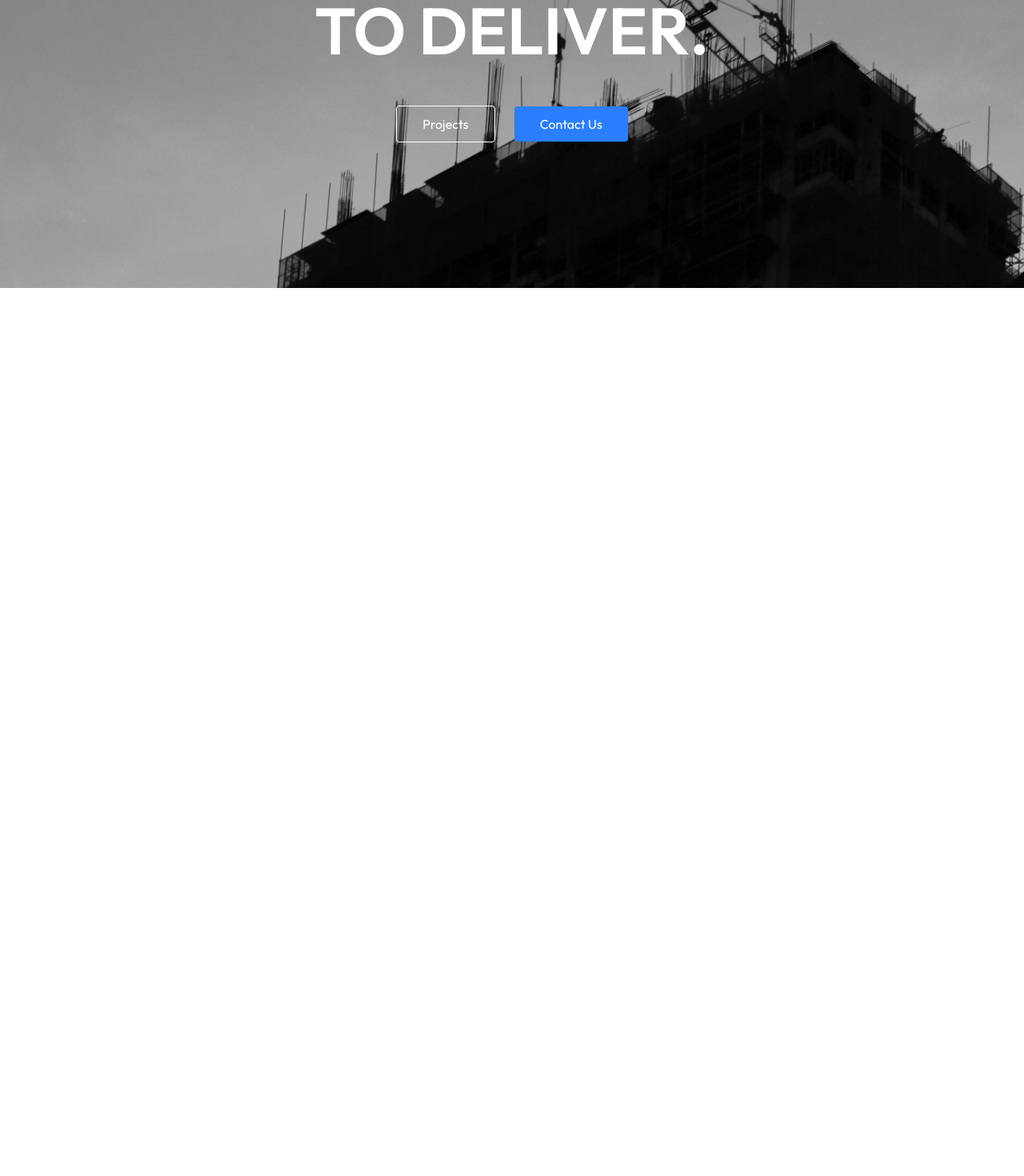
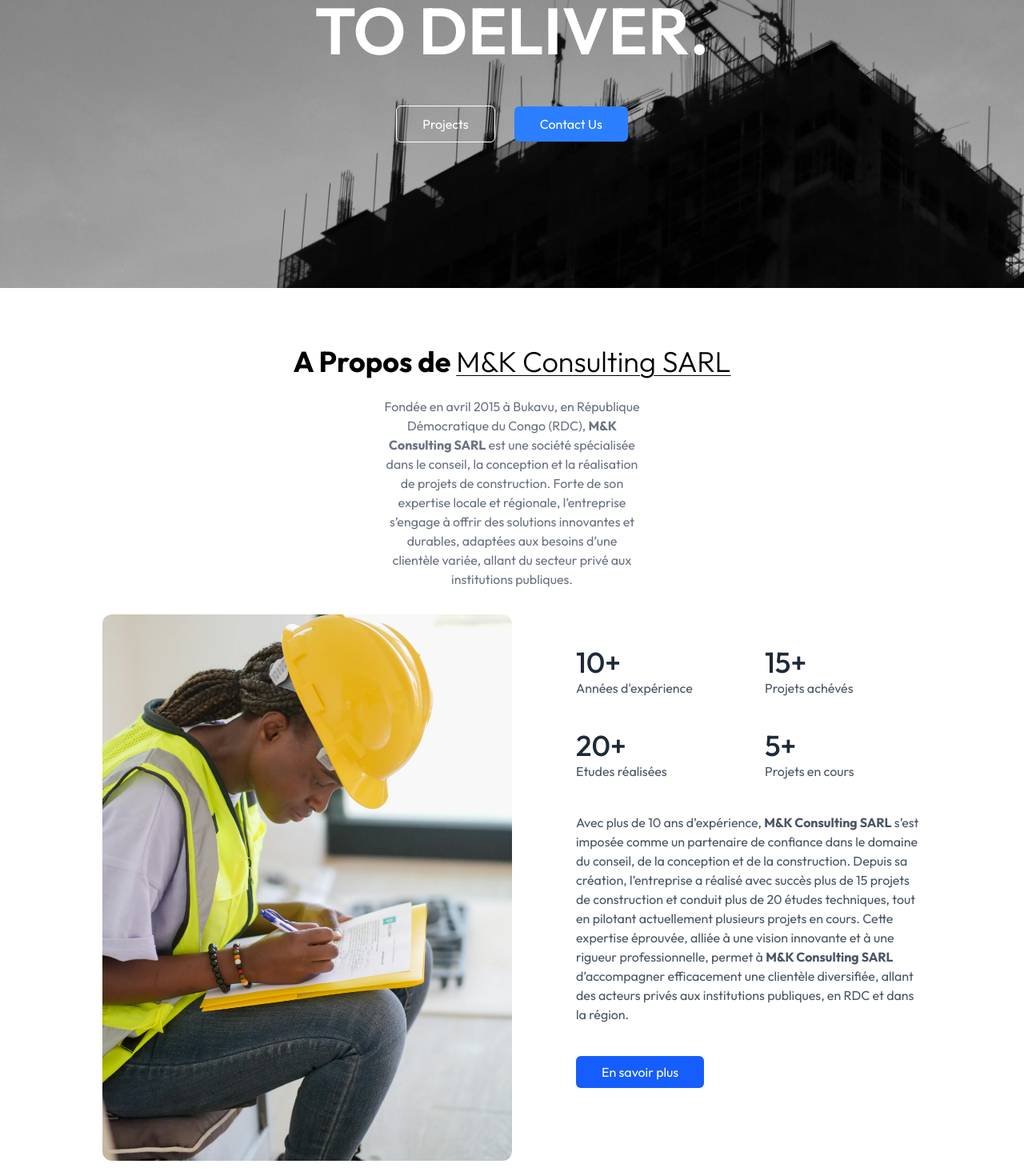
Before and after one commit to tipizzo/mkconsultingsarl, a React (Vite) app: page / in a window 1280 px wide. Shown: the part 440-1910 px from the top of the page at 80% size. Before the commit the page ends 816 px from the top, so only its background shows below. Built offline with nearby package versions, Linux system fonts and the light colour scheme.

Commit message:
Adding the about section

```diff
--- a/src/App.jsx
+++ b/src/App.jsx
@@ -1,10 +1,12 @@
 import React from 'react'
 import Header from './components/Header'
+import About from './components/About'
 
 const App = () => {
   return (
     <div className='w-full overflow-hidden'>
       <Header />
+      <About />
     </div>
   )
 }
--- a/src/assets/assets.js
+++ b/src/assets/assets.js
@@ -16,6 +16,7 @@
 import profile_img_1 from './profile_img_1.png'
 import profile_img_2 from './profile_img_2.png'
 import profile_img_3 from './profile_img_3.png'
+import worker from './worker.jpg'
 
 export const assets = {
     logo,
@@ -31,6 +32,7 @@
     project_img_4,
     left_arrow,
     right_arrow,
+    worker
 }
 
 export const projectsData = [
--- /dev/null
+++ b/src/components/About.jsx
@@ -0,0 +1,42 @@
+import React from 'react'
+import { assets } from '../assets/assets'
+
+const About = () => {
+    return (
+        <div className='flex flex-col items-center justify-center container mx-auto p-14 md:px-20 lg:px-32 w-full overflow-hidden' id="About">
+            <h1 className='text-2xl sm:text-4xl font-bold mb-6'>A Propos de <span className='underline underline-offset-4 decoration-1 under font-light'>M&K Consulting SARL</span></h1>
+            <p className='text-gray-500 max-w-80 text-center mb-8'>Fondée en avril 2015 à Bukavu, en République Démocratique du Congo (RDC), <b>M&K Consulting SARL</b> est une société spécialisée dans le conseil, la conception et la réalisation de projets de construction. Forte de son expertise locale et régionale, l’entreprise s’engage à offrir des solutions innovantes et durables, adaptées aux besoins d’une clientèle variée, allant du secteur privé aux institutions publiques.
+
+            </p>
+            <div className='flex flex-col md:flex-row items-center md:items-start md:gap-20'>
+                <img src={assets.worker} className='w-full sm:w-1/2 rounded-xl max-w-lg' alt="" />
+                <div className='flex flex-col items-center md:items-start mt-10 text-gray-600'>
+                    <div className='grid grid-cols-2 gap-6 md:gap-10 w-full 2xl:pr-28'>
+                        <div>
+                            <p className='text-4xl font-medium text-gray-800'>10+</p>
+                            <p>Années d'expérience</p>
+                        </div>
+                        <div>
+                            <p className='text-4xl font-medium text-gray-800'>15+</p>
+                            <p>Projets achévés</p>
+                        </div>
+                        <div>
+                            <p className='text-4xl font-medium text-gray-800'>20+</p>
+                            <p>Etudes réalisées</p>
+                        </div>
+                        <div>
+                            <p className='text-4xl font-medium text-gray-800'>5+</p>
+                            <p>Projets en cours</p>
+                        </div>
+                    </div>
+                    <p className='my-10 max-w-lg'>
+                        Avec plus de 10 ans d’expérience, <b>M&K Consulting SARL</b> s’est imposée comme un partenaire de confiance dans le domaine du conseil, de la conception et de la construction. Depuis sa création, l’entreprise a réalisé avec succès plus de 15 projets de construction et conduit plus de 20 études techniques, tout en pilotant actuellement plusieurs projets en cours. Cette expertise éprouvée, alliée à une vision innovante et à une rigueur professionnelle, permet à <b>M&K Consulting SARL</b> d’accompagner efficacement une clientèle diversifiée, allant des acteurs privés aux institutions publiques, en RDC et dans la région.
+                    </p>
+                    <button className='bg-blue-600 text-white px-8 py-2 rounded-md'>En savoir plus</button>
+                </div>
+            </div>
+        </div>
+    )
+}
+
+export default About
--- a/src/components/Header.jsx
+++ b/src/components/Header.jsx
@@ -8,8 +8,8 @@
         <div className='container text-center mx-auto py-4 px-6 md:px-20 lg:px-32 text-white'>
             <h2 className='text-5xl sm:text-6xl md:text-[82px] inline-block max-w-3xl font-semibold pt-20'>Small enough to listen, BIG ENOUGH TO DELIVER.</h2>
             <div className='space-x-6 mt-16'>
-                <a href='#Projects' className='border border-white px-8 py-3 rounded'>Projects</a>
-                <a href='#Contact' className='bg-blue-500 px-8 py-3 rounded'>Contact Us</a>
+                <a href='#Projects' className='border border-white px-8 py-3 rounded-md'>Projects</a>
+                <a href='#Contact' className='bg-blue-500 px-8 py-3 rounded-md'>Contact Us</a>
             </div>
         </div>
     </div>
--- a/src/components/Navbar.jsx
+++ b/src/components/Navbar.jsx
@@ -25,9 +25,9 @@
             <img src={assets.logo} alt="" style={{width: "200px", height: "130px"}} />
             <ul className='hidden md:flex gap-7 text-white'>
                 <a href='#Header' className='cursor-pointer hover:text-gray-400'>Home</a>
-                <a href='#Header' className='cursor-pointer hover:text-gray-400'>About</a>
-                <a href='#Header' className='cursor-pointer hover:text-gray-400'>Projects</a>
-                <a href='#Header' className='cursor-pointer hover:text-gray-400'>Testimonials</a>
+                <a href='#About' className='cursor-pointer hover:text-gray-400'>About</a>
+                <a href='#Projects' className='cursor-pointer hover:text-gray-400'>Projects</a>
+                <a href='#Testimonials' className='cursor-pointer hover:text-gray-400'>Testimonials</a>
             </ul>
             <img onClick={() => setShowMobileMenu(true)} src={assets.menu_icon} className='md:hidden w-7 cursor-pointer' />
         </div>
```
Also changed, not shown: src/assets/worker.jpg (added).
